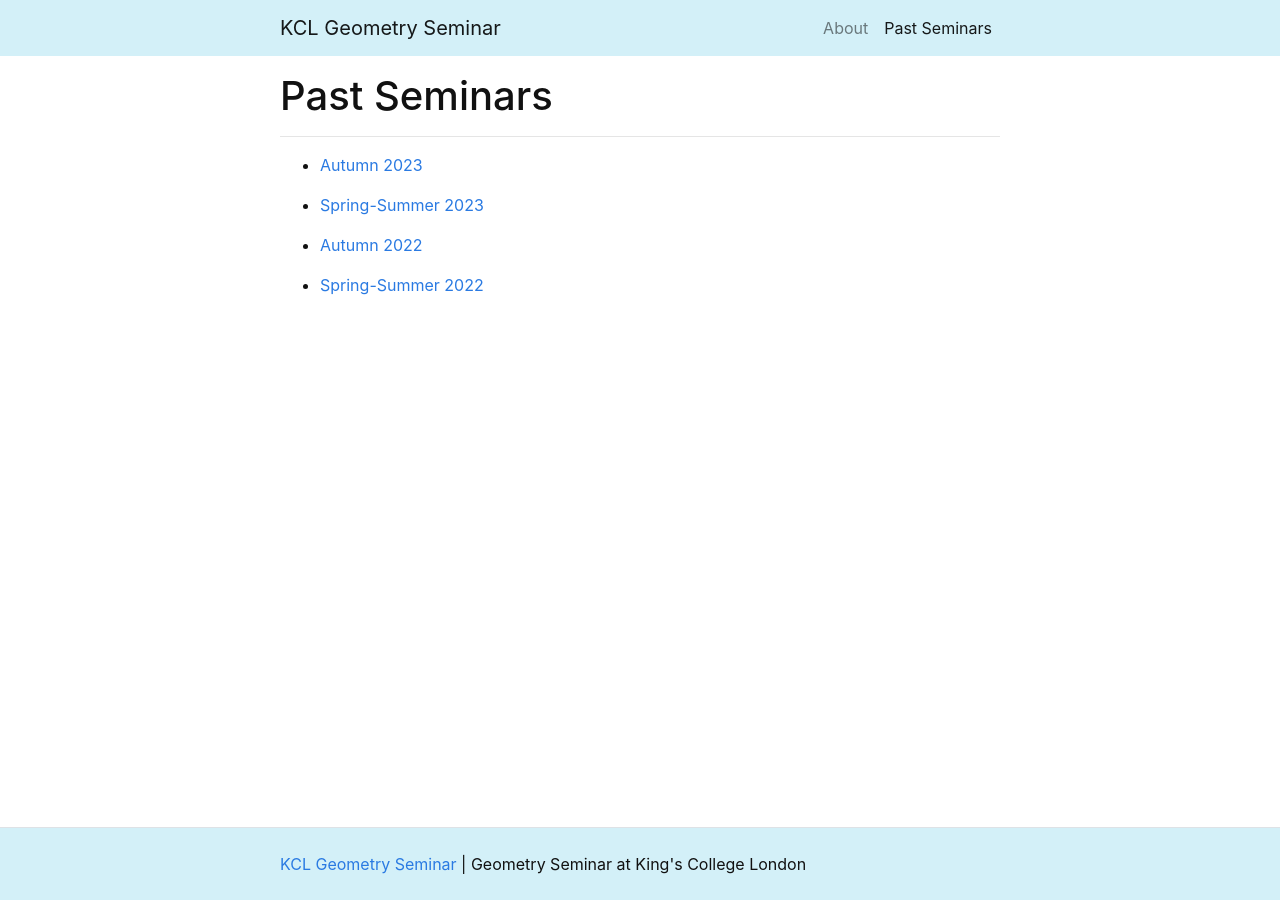
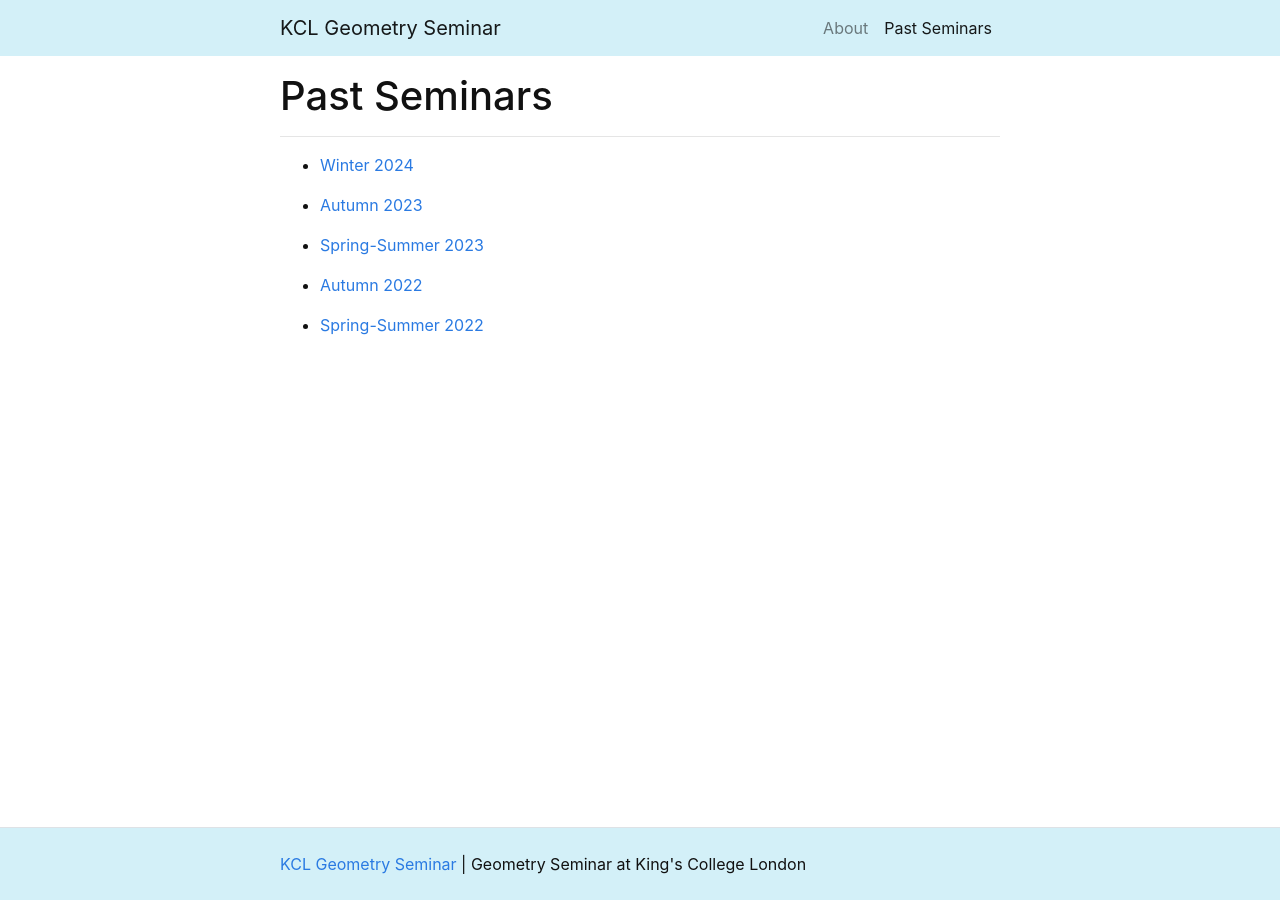
Before and after one commit to kcl-geometry-seminar/kcl-geometry-seminar.github.io, a Jekyll site: the page built from pages/past.md, in a window 1280 px wide. Built offline with Jekyll 4.4.1, drawn with Linux system fonts in a browser that asks for light colours; a script that is not in the unit is left out.

Commit message:
Update past.md

```diff
--- a/pages/past.md
+++ b/pages/past.md
@@ -6,6 +6,8 @@ nav_order: 2
 
 ----------------------------------------------------------------
 
+* [Winter 2024](/w2024.html)
+
 * [Autumn 2023](/a2023.html)
 
 * [Spring-Summer 2023](/ss2023.html)
```
